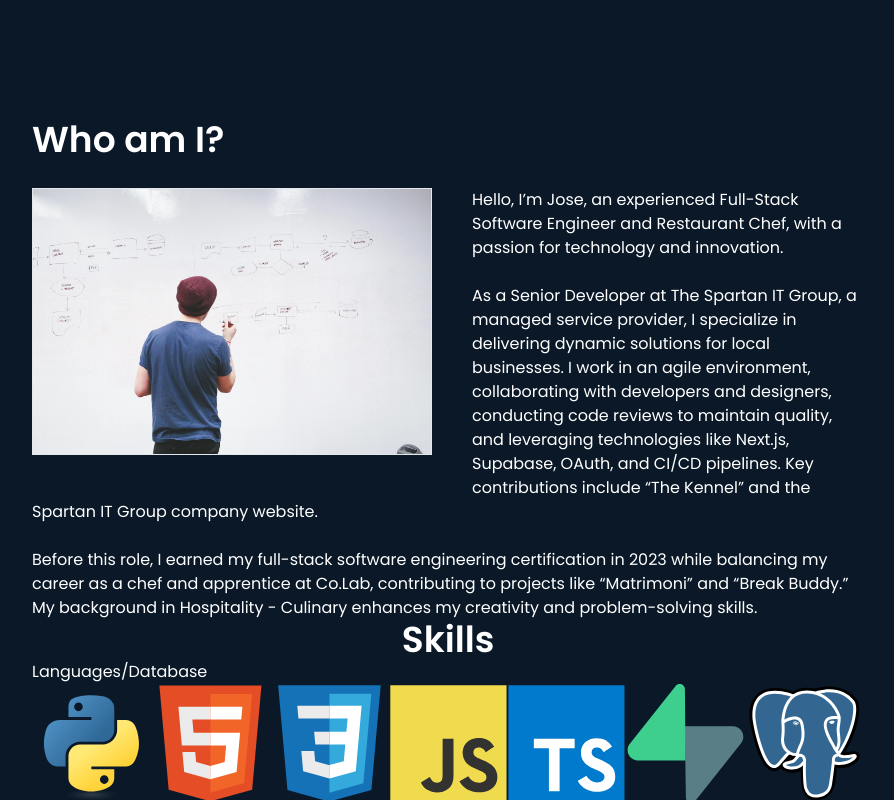
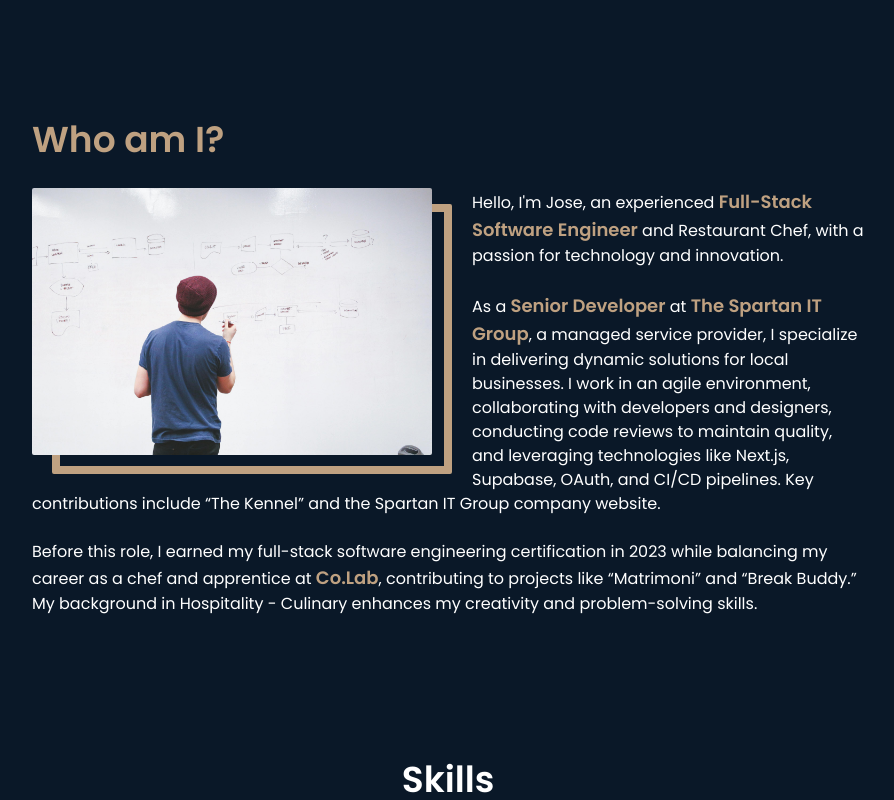
Before and after one commit to jigolaurito93/Portfolio-NextJS-2024, a Next.js app: page / in a window 1280 px wide. Shown: the part 680-1480 px from the top of the page, without its empty margins (192-1086 px from the left). Built offline with nearby package versions, Linux system fonts and the light colour scheme.

Commit message:
updated about page

```diff
--- a/components/About.tsx
+++ b/components/About.tsx
@@ -2,46 +2,61 @@ import Image from 'next/image';
 
 const About = () => {
   return (
-    <div className="text-white flex flex-col gap-7 justify-center">
-      <h1 className="text-4xl font-semibold">Who am I?</h1>
+    <div className="text-white flex flex-col gap-7 justify-center mb-36">
+      <h1 className="text-4xl font-semibold text-primary">Who am I?</h1>
 
       <div className="">
+        <div className="relative w-64 mx-auto md:mx-0 md:w-[400px] md:mr-28">
           <Image
             src={'/images/programmer.jpg'}
             width={300}
             height={300}
             alt=""
-          className="border md:hidden mx-auto mb-10"
+            className="md:hidden z-20 rounded-sm mb-10 relative w-64"
           />
           <Image
             src={'/images/whiteboard.jpg'}
             width={600}
             height={600}
             alt=""
-          className="border hidden md:flex md:mr-10 mb-8 md:float-left mx-auto md:mx-0 md:w-[400px] lg:w-[400px]"
+            className="relative hidden z-20 rounded-sm md:flex md:mr-10 mb-8 md:float-left md:mx-0 md:w-[400px]"
           />
+          <span className="absolute z-10 border-8 border-primary w-full h-full md:h-[270px] top-6 left-7 md:top-4 md:left-5 rounded-sm"></span>
+        </div>
 
         <p>
-          Hello, I’m Jose, an experienced Full-Stack Software Engineer and
-          Restaurant Chef, with a passion for technology and innovation.
+          Hello, I&apos;m Jose, an experienced{' '}
+          <span className="text-primary font-semibold text-lg">
+            Full-Stack Software Engineer{' '}
+          </span>
+          and Restaurant Chef, with a passion for technology and innovation.
         </p>
         <br />
         <p>
-          As a Senior Developer at The Spartan IT Group, a managed service
-          provider, I specialize in delivering dynamic solutions for local
-          businesses. I work in an agile environment, collaborating with
-          developers and designers, conducting code reviews to maintain quality,
-          and leveraging technologies like Next.js, Supabase, OAuth, and CI/CD
-          pipelines. Key contributions include “The Kennel” and the Spartan IT
-          Group company website.
+          As a{' '}
+          <span className="text-primary font-semibold text-lg">
+            Senior Developer
+          </span>{' '}
+          at{' '}
+          <span className="text-primary font-semibold text-lg">
+            The Spartan IT Group
+          </span>
+          , a managed service provider, I specialize in delivering dynamic
+          solutions for local businesses. I work in an agile environment,
+          collaborating with developers and designers, conducting code reviews
+          to maintain quality, and leveraging technologies like Next.js,
+          Supabase, OAuth, and CI/CD pipelines. Key contributions include “The
+          Kennel” and the Spartan IT Group company website.
         </p>
         <br />
         <p>
           Before this role, I earned my full-stack software engineering
           certification in 2023 while balancing my career as a chef and
-          apprentice at Co.Lab, contributing to projects like “Matrimoni” and
-          “Break Buddy.” My background in Hospitality - Culinary enhances my
-          creativity and problem-solving skills.
+          apprentice at{' '}
+          <span className="text-primary font-semibold text-lg">Co.Lab</span>,
+          contributing to projects like “Matrimoni” and “Break Buddy.” My
+          background in Hospitality - Culinary enhances my creativity and
+          problem-solving skills.
         </p>
       </div>
     </div>
--- a/components/Experience.tsx
+++ b/components/Experience.tsx
@@ -49,7 +49,7 @@ const experiences = [
       'Acted as head chef when required to maintain continuity of service and quality.',
       'Responsible for inventory and ordering ingredients.',
       'Responsible for all areas of kitchen including garde manger, pastry, saute, grill and fryer.',
-      'Assisted with daily inventory, receiving and stock rotation for each station&#39;s prep work.',
+      "Assisted with daily inventory, receiving and stock rotation for each station's prep work.",
     ],
   },
 ];
--- a/components/SocialLinks.tsx
+++ b/components/SocialLinks.tsx
@@ -14,7 +14,7 @@ const links = [
 
 const SocialLinks = () => {
   return (
-    <div className="fixed hidden shadow-2xl shadow-primary lg:flex flex-col  lg:right-8 xl:right-20 bg-primary rounded-full gap-7 px-3 py-5">
+    <div className="fixed hidden shadow-2xl shadow-primary lg:flex flex-col lg:right-8 xl:right-20 bg-primary rounded-full gap-7 px-3 py-5">
       {links.map((link, i) => {
         const { href, icon } = link;
         return (
```
Lines whose indentation alone changed are shown as unchanged.
